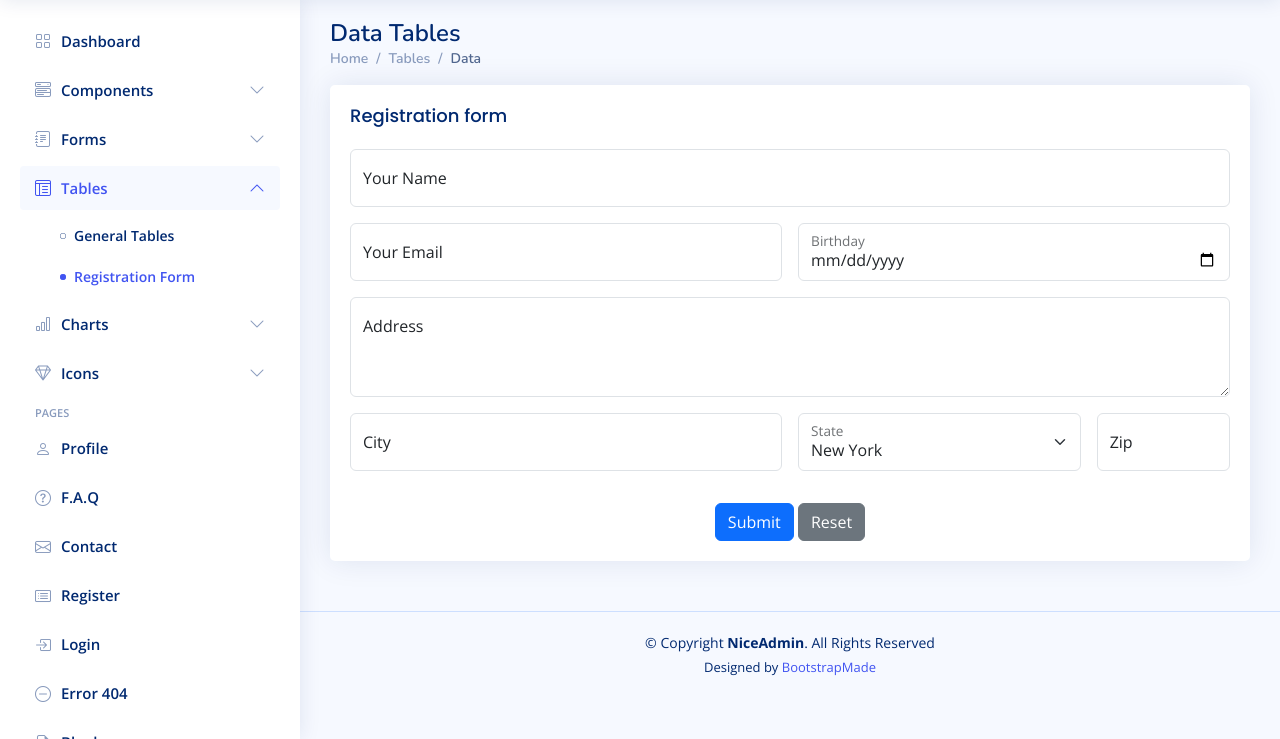
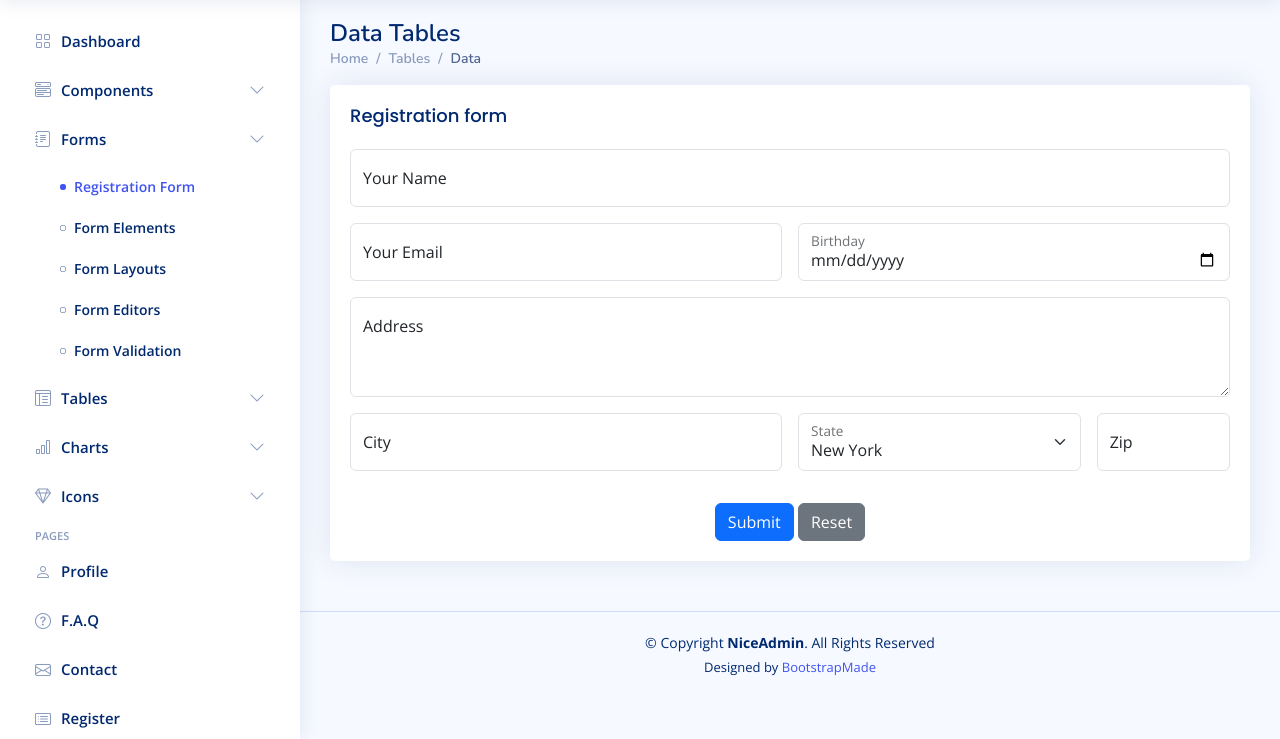
Before and after one commit to JeremiahSimo/ITE400_Section03, a PHP site: page /index_admin.php?page=registration in a window 1280 px wide. Shown: the part 61-800 px from the top of the page. Run offline with PHP 8.4, Linux system fonts and the light colour scheme; some libraries are stand-ins or nearby versions.

Commit message:
added display data from database

```diff
--- a/index_admin.php
+++ b/index_admin.php
@@ -360,10 +360,15 @@
       </li><!-- End Components Nav -->
 
       <li class="nav-item">
-        <a class="nav-link collapsed" data-bs-target="#forms-nav" data-bs-toggle="collapse" href="#">
+        <a class="nav-link collapsed <?php echo ($_GET['page'] ?? '') === 'registration'  ? '' : 'collapsed'; ?>" data-bs-target="#forms-nav" data-bs-toggle="collapse" href="#">
           <i class="bi bi-journal-text"></i><span>Forms</span><i class="bi bi-chevron-down ms-auto"></i>
         </a>
-        <ul id="forms-nav" class="nav-content collapse " data-bs-parent="#sidebar-nav">
+        <ul id="forms-nav" class="nav-content collapse <?php echo ($_GET['page'] ?? '') === 'registration' ? 'show' : ''; ?>" data-bs-parent="#sidebar-nav">
+        <li>
+            <a href="index_admin.php?page=registration" class="<?php echo ($_GET['page'] ?? '') === 'registration' ? 'active' : ''; ?>">
+              <i class="bi bi-circle"></i><span>Registration Form</span>
+            </a>
+          </li>
           <li>
             <a href="forms-elements.html">
               <i class="bi bi-circle"></i><span>Form Elements</span>
@@ -388,20 +393,16 @@
       </li><!-- End Forms Nav -->
 
       <li class="nav-item">
-        <a class="nav-link " data-bs-target="#tables-nav" data-bs-toggle="collapse" href="#">
+        <a class="nav-link <?php echo ($_GET['page'] ?? '') === 'member_list'  ? '' : 'collapsed'; ?>" data-bs-target="#tables-nav" data-bs-toggle="collapse" href="#">
           <i class="bi bi-layout-text-window-reverse"></i><span>Tables</span><i class="bi bi-chevron-down ms-auto"></i>
         </a>
-        <ul id="tables-nav" class="nav-content collapse show" data-bs-parent="#sidebar-nav">
+        <ul id="tables-nav" class="nav-content collapse <?php echo ($_GET['page'] ?? '') === 'member_list' ? 'show' : ''; ?>" data-bs-parent="#sidebar-nav">
           <li>
-            <a href="tables-general.html">
-              <i class="bi bi-circle"></i><span>General Tables</span>
+            <a href="index_admin.php?page=member_list" class="<?php echo ($_GET['page'] ?? '') === 'member_list' ? 'active' : ''; ?>">
+              <i class="bi bi-circle"></i><span>Registered Member List</span>
             </a>
           </li>
-          <li>
-            <a href="index_admin.php?page=registration" class="active">
-              <i class="bi bi-circle"></i><span>Registration Form</span>
-            </a>
-          </li>
+
         </ul>
       </li><!-- End Tables Nav -->
 
@@ -534,6 +535,9 @@
                   case "registration":
                     include "modules/registration.php";
                     break;
+                    case "member_list":
+                      include "modules/member_list.php";
+                      break;
                 }
               }
 
--- a/modules/registration.php
+++ b/modules/registration.php
@@ -7,7 +7,7 @@ if(isset($_POST["btn_submit"])){
     $birthday=$_POST["input_bday"];
 
     $sql = "INSERT INTO registration_table (name, email, birthday)
-VALUES ('$fullname', '$email', '$birthday')";
+VALUES ('$fullname', '$email', '$birthday ')";
 
 if ($conn->query($sql) === TRUE) {
   echo "New record created successfully";
@@ -28,19 +28,19 @@ $conn->close();
 <form class="row g-3" method="POST" action="index_admin.php?page=registration">
   <div class="col-md-12">
     <div class="form-floating">
-      <input type="text" class="form-control" name="input_fullname" id="floatingName" placeholder="Your Name">
+      <input type="text" class="form-control" name="input_fullname" id="floatingName" placeholder="Your Name" required>
       <label for="floatingName">Your Name</label>
     </div>
   </div>
   <div class="col-md-6">
     <div class="form-floating">
-      <input type="email" class="form-control" name="input_email" id="floatingEmail" placeholder="Your Email">
+      <input type="email" class="form-control" name="input_email" id="floatingEmail" placeholder="Your Email" required>
       <label for="floatingEmail">Your Email</label>
     </div>
   </div>
   <div class="col-md-6">
     <div class="form-floating">
-      <input type="date" class="form-control" name="input_bday" id="floatingPassword" placeholder="Password">
+      <input type="date" class="form-control" name="input_bday" id="floatingPassword" placeholder="Password" required>
       <label for="floatingPassword">Birthday</label>
     </div>
   </div>
```
Also changed, not shown: modules/member_list.php (added, +41 -0 lines).
